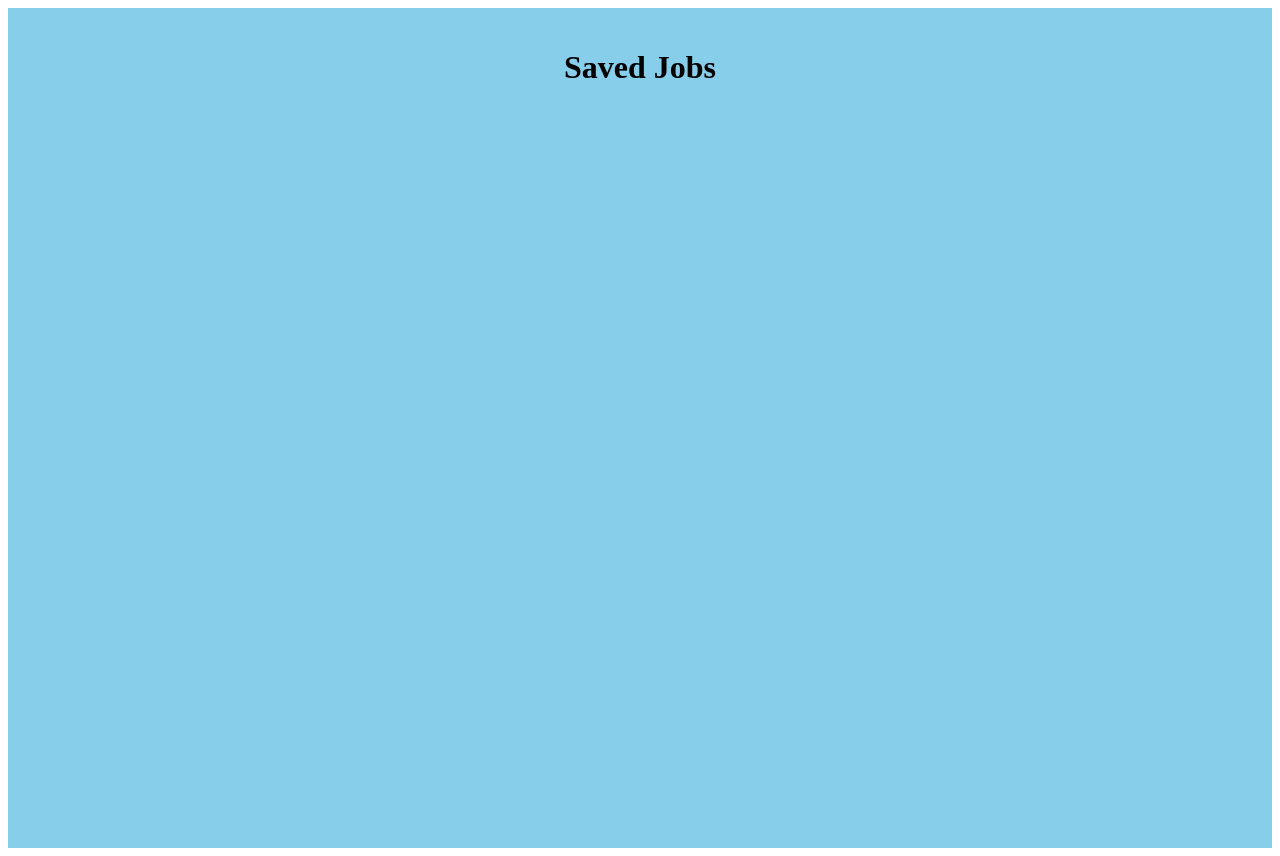
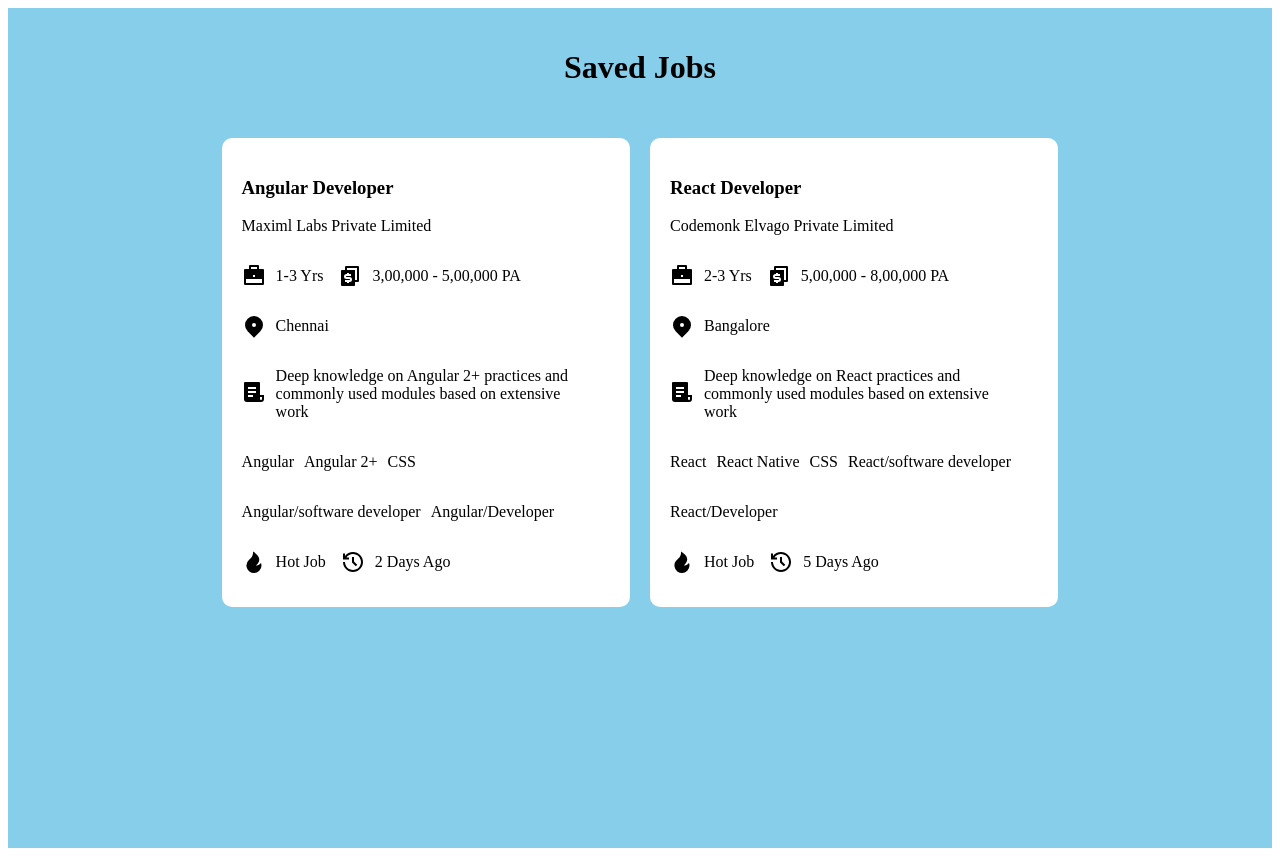
Before and after one commit to chennachandrika/Keerthi-ReactForm, a React (Create React App) app: page /saved-jobs in a window 1280 px wide. Built offline with nearby package versions, Linux system fonts and the light colour scheme.

Commit message:
saved jobs

```diff
--- a/src/components/AppliedJobs/AppliedJobs.js
+++ b/src/components/AppliedJobs/AppliedJobs.js
@@ -20,22 +20,22 @@
     jobPosted: "2 Days Ago",
   },
   {
-    role: "Angular Developer",
-    company: "Maximl Labs Private Limited",
-    experience: "1-3 Yrs",
-    salary: "3,00,000 - 5,00,000 PA",
-    location: "Chennai",
+    role: "React Developer",
+    company: "Codemonk Elvago Private Limited",
+    experience: "2-3 Yrs",
+    salary: "5,00,000 - 8,00,000 PA",
+    location: "Bangalore",
     responsibilities:
-      "Deep knowledge on Angular 2+ practices and commonly used modules based on extensive work",
+      "Deep knowledge on React practices and commonly used modules based on extensive work",
     requiredSkills: [
-      "Angular",
-      "Angular 2+",
+      "React",
+      "React Native",
       "CSS",
-      "Angular/software developer",
-      "Angular/Developer",
+      "React/software developer",
+      "React/Developer",
     ],
     isHotJob: true,
-    jobPosted: "2 Days Ago",
+    jobPosted: "5 Days Ago",
   },
 ];
 
@@ -87,9 +87,51 @@
               </div>
             </div>
             <div className="job-3-info">
-                <div style={{width:"24px"}}>
-            <svg xmlns="http://www.w3.org/2000/svg" viewBox="0 0 24 24" width="24" height="24"><path fill="none" d="M0 0h24v24H0z"/><path d="M19 22H5a3 3 0 0 1-3-3V3a1 1 0 0 1 1-1h14a1 1 0 0 1 1 1v12h4v4a3 3 0 0 1-3 3zm-1-5v2a1 1 0 0 0 2 0v-2h-2zM6 7v2h8V7H6zm0 4v2h8v-2H6zm0 4v2h5v-2H6z"/></svg>
-            </div><p className="job-exp">{item.responsibilities}</p>
+              <div style={{ width: "24px" }}>
+                <svg
+                  xmlns="http://www.w3.org/2000/svg"
+                  viewBox="0 0 24 24"
+                  width="24"
+                  height="24"
+                >
+                  <path fill="none" d="M0 0h24v24H0z" />
+                  <path d="M19 22H5a3 3 0 0 1-3-3V3a1 1 0 0 1 1-1h14a1 1 0 0 1 1 1v12h4v4a3 3 0 0 1-3 3zm-1-5v2a1 1 0 0 0 2 0v-2h-2zM6 7v2h8V7H6zm0 4v2h8v-2H6zm0 4v2h5v-2H6z" />
+                </svg>
+              </div>
+              <p className="job-exp">{item.responsibilities}</p>
+            </div>
+            <div className="information-container">
+              {item.requiredSkills.map((skill) => (
+                <p style={{marginRight:"10px"}}>{skill}</p>
+              ))}
+            </div>
+            <div className="information-container">
+              {item.isHotJob && (
+                <div className="job-3-info">
+                  <svg
+                    xmlns="http://www.w3.org/2000/svg"
+                    viewBox="0 0 24 24"
+                    width="24"
+                    height="24"
+                  >
+                    <path fill="none" d="M0 0h24v24H0z" />
+                    <path d="M12 23a7.5 7.5 0 0 1-5.138-12.963C8.204 8.774 11.5 6.5 11 1.5c6 4 9 8 3 14 1 0 2.5 0 5-2.47.27.773.5 1.604.5 2.47A7.5 7.5 0 0 1 12 23z" />
+                  </svg>
+                  <p className="job-exp">{item.isHotJob && "Hot Job"}</p>
+                </div>
+              )}
+              <div className="job-3-info">
+                <svg
+                  xmlns="http://www.w3.org/2000/svg"
+                  viewBox="0 0 24 24"
+                  width="24"
+                  height="24"
+                >
+                  <path fill="none" d="M0 0H24V24H0z" />
+                  <path d="M12 2c5.523 0 10 4.477 10 10s-4.477 10-10 10S2 17.523 2 12h2c0 4.418 3.582 8 8 8s8-3.582 8-8-3.582-8-8-8C9.25 4 6.824 5.387 5.385 7.5H8v2H2v-6h2V6c1.824-2.43 4.729-4 8-4zm1 5v4.585l3.243 3.243-1.415 1.415L11 12.413V7h2z" />
+                </svg>
+                <p className="job-exp">{item.jobPosted}</p>
+              </div>
             </div>
           </div>
         ))}
--- a/src/components/SavedJobs/SavedJobs.js
+++ b/src/components/SavedJobs/SavedJobs.js
@@ -1,12 +1,143 @@
-import React from 'react'
+import React from "react";
 
-const SavedJobs=()=> {
+const savedJobsData = [
+  {
+    role: "Angular Developer",
+    company: "Maximl Labs Private Limited",
+    experience: "1-3 Yrs",
+    salary: "3,00,000 - 5,00,000 PA",
+    location: "Chennai",
+    responsibilities:
+      "Deep knowledge on Angular 2+ practices and commonly used modules based on extensive work",
+    requiredSkills: [
+      "Angular",
+      "Angular 2+",
+      "CSS",
+      "Angular/software developer",
+      "Angular/Developer",
+    ],
+    isHotJob: true,
+    jobPosted: "2 Days Ago",
+  },
+  {
+    role: "React Developer",
+    company: "Codemonk Elvago Private Limited",
+    experience: "2-3 Yrs",
+    salary: "5,00,000 - 8,00,000 PA",
+    location: "Bangalore",
+    responsibilities:
+      "Deep knowledge on React practices and commonly used modules based on extensive work",
+    requiredSkills: [
+      "React",
+      "React Native",
+      "CSS",
+      "React/software developer",
+      "React/Developer",
+    ],
+    isHotJob: true,
+    jobPosted: "5 Days Ago",
+  },
+];
+
+const SavedJobs = () => {
   return (
     <div className="jobs-container">
-        <h1>Saved Jobs</h1>
-        <div></div>
+      <h1>Saved Jobs</h1>
+      <div className="job-info-container">
+        {savedJobsData.map((item) => (
+          <div className="job-detailed-card">
+            <h3>{item.role}</h3>
+            <p>{item.company}</p>
+            <div className="information-container">
+              <div className="job-3-info">
+                <svg
+                  xmlns="http://www.w3.org/2000/svg"
+                  viewBox="0 0 24 24"
+                  width="24"
+                  height="24"
+                >
+                  <path fill="none" d="M0 0h24v24H0z" />
+                  <path d="M7 5V2a1 1 0 0 1 1-1h8a1 1 0 0 1 1 1v3h4a1 1 0 0 1 1 1v14a1 1 0 0 1-1 1H3a1 1 0 0 1-1-1V6a1 1 0 0 1 1-1h4zM4 15v4h16v-4H4zm7-4v2h2v-2h-2zM9 3v2h6V3H9z" />
+                </svg>
+                <p className="job-exp">{item.experience}</p>
+              </div>
+              <div className="job-3-info">
+                <svg
+                  xmlns="http://www.w3.org/2000/svg"
+                  viewBox="0 0 24 24"
+                  width="24"
+                  height="24"
+                >
+                  <path fill="none" d="M0 0h24v24H0z" />
+                  <path d="M17 16h2V4H9v2h8v10zm0 2v3c0 .552-.45 1-1.007 1H4.007A1.001 1.001 0 0 1 3 21l.003-14c0-.552.45-1 1.007-1H7V3a1 1 0 0 1 1-1h12a1 1 0 0 1 1 1v14a1 1 0 0 1-1 1h-3zM7 16v2h2v1h2v-1h.5a2.5 2.5 0 1 0 0-5h-3a.5.5 0 1 1 0-1H13v-2h-2V9H9v1h-.5a2.5 2.5 0 1 0 0 5h3a.5.5 0 1 1 0 1H7z" />
+                </svg>
+                <p className="job-exp">{item.salary}</p>
+              </div>
+              <div className="job-3-info">
+                <svg
+                  xmlns="http://www.w3.org/2000/svg"
+                  viewBox="0 0 24 24"
+                  width="24"
+                  height="24"
+                >
+                  <path fill="none" d="M0 0h24v24H0z" />
+                  <path d="M18.364 17.364L12 23.728l-6.364-6.364a9 9 0 1 1 12.728 0zM12 13a2 2 0 1 0 0-4 2 2 0 0 0 0 4z" />
+                </svg>
+                <p className="job-exp">{item.location}</p>
+              </div>
+            </div>
+            <div className="job-3-info">
+              <div style={{ width: "24px" }}>
+                <svg
+                  xmlns="http://www.w3.org/2000/svg"
+                  viewBox="0 0 24 24"
+                  width="24"
+                  height="24"
+                >
+                  <path fill="none" d="M0 0h24v24H0z" />
+                  <path d="M19 22H5a3 3 0 0 1-3-3V3a1 1 0 0 1 1-1h14a1 1 0 0 1 1 1v12h4v4a3 3 0 0 1-3 3zm-1-5v2a1 1 0 0 0 2 0v-2h-2zM6 7v2h8V7H6zm0 4v2h8v-2H6zm0 4v2h5v-2H6z" />
+                </svg>
+              </div>
+              <p className="job-exp">{item.responsibilities}</p>
+            </div>
+            <div className="information-container">
+              {item.requiredSkills.map((skill) => (
+                <p style={{marginRight:"10px"}}>{skill}</p>
+              ))}
+            </div>
+            <div className="information-container">
+              {item.isHotJob && (
+                <div className="job-3-info">
+                  <svg
+                    xmlns="http://www.w3.org/2000/svg"
+                    viewBox="0 0 24 24"
+                    width="24"
+                    height="24"
+                  >
+                    <path fill="none" d="M0 0h24v24H0z" />
+                    <path d="M12 23a7.5 7.5 0 0 1-5.138-12.963C8.204 8.774 11.5 6.5 11 1.5c6 4 9 8 3 14 1 0 2.5 0 5-2.47.27.773.5 1.604.5 2.47A7.5 7.5 0 0 1 12 23z" />
+                  </svg>
+                  <p className="job-exp">{item.isHotJob && "Hot Job"}</p>
+                </div>
+              )}
+              <div className="job-3-info">
+                <svg
+                  xmlns="http://www.w3.org/2000/svg"
+                  viewBox="0 0 24 24"
+                  width="24"
+                  height="24"
+                >
+                  <path fill="none" d="M0 0H24V24H0z" />
+                  <path d="M12 2c5.523 0 10 4.477 10 10s-4.477 10-10 10S2 17.523 2 12h2c0 4.418 3.582 8 8 8s8-3.582 8-8-3.582-8-8-8C9.25 4 6.824 5.387 5.385 7.5H8v2H2v-6h2V6c1.824-2.43 4.729-4 8-4zm1 5v4.585l3.243 3.243-1.415 1.415L11 12.413V7h2z" />
+                </svg>
+                <p className="job-exp">{item.jobPosted}</p>
+              </div>
+            </div>
+          </div>
+        ))}
+      </div>
     </div>
-  )
-}
+  );
+};
 
-export default SavedJobs
+export default SavedJobs;
```
Lines whose indentation alone changed are shown as unchanged.
